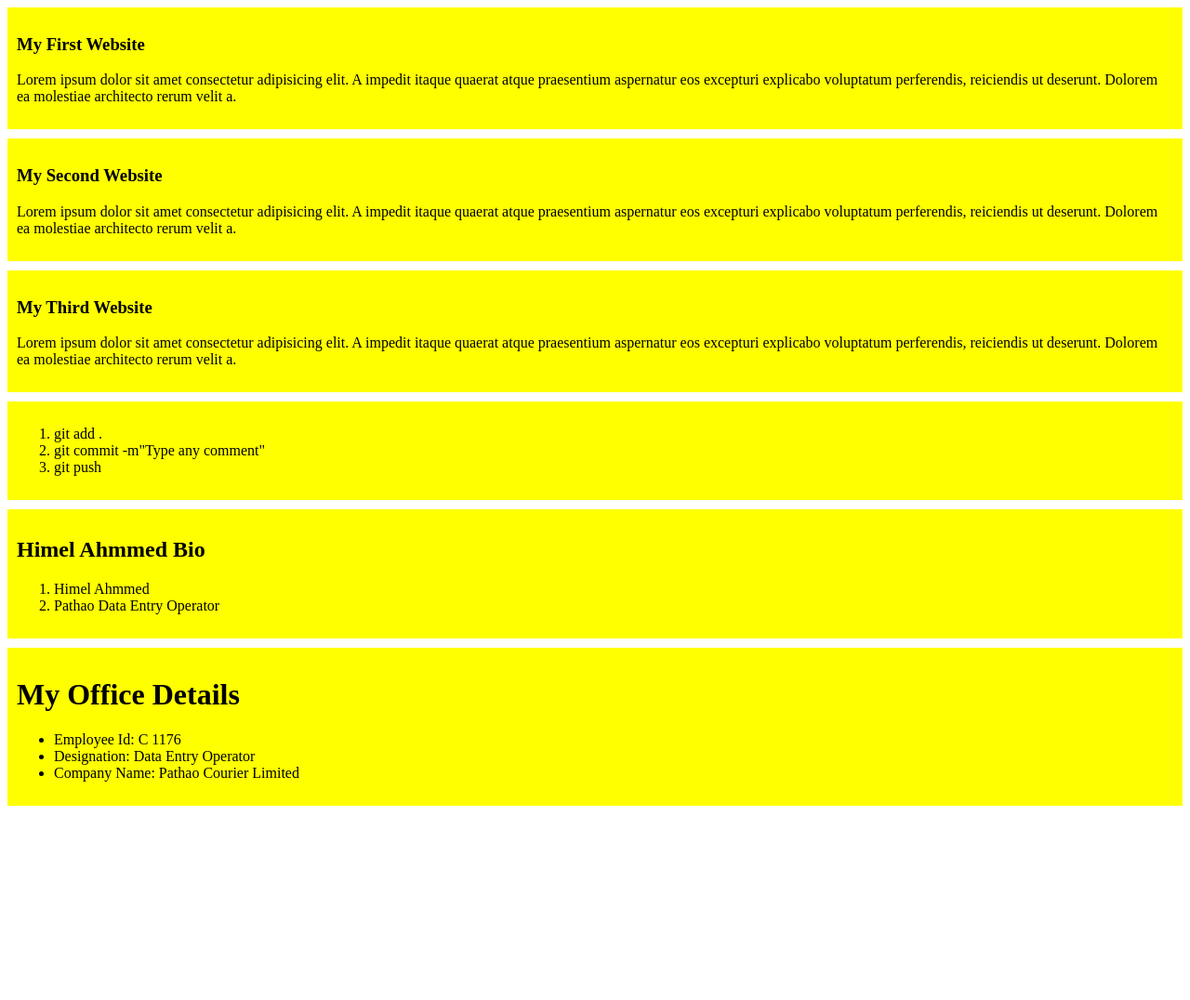
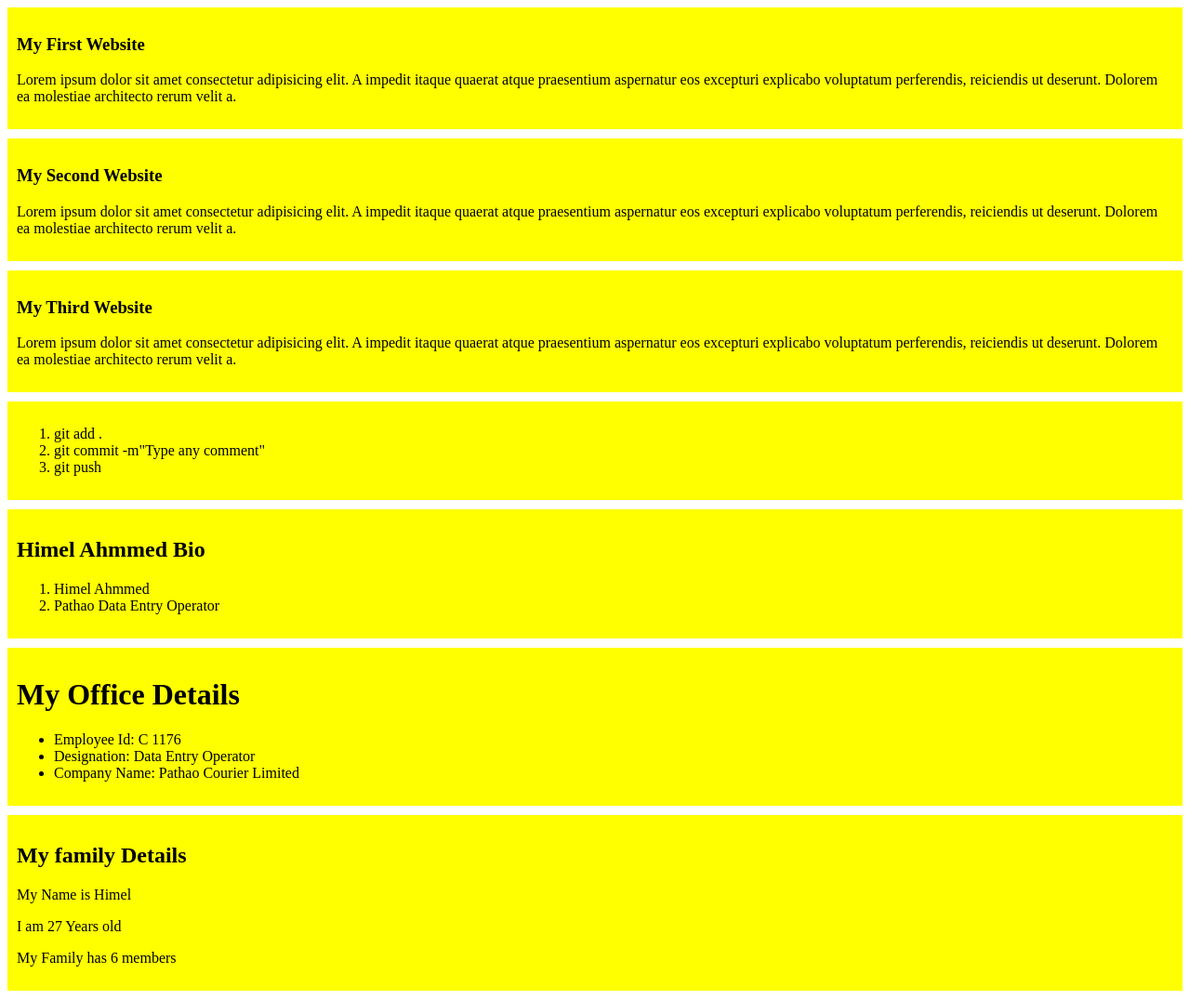
Before and after one commit to himelahmmed/My-Simple-Website, a plain HTML site: page index.html in a window 1280 px wide. Shown: the whole page at 93% size. Before the commit the page ends 877 px from the top, so only its background shows below. Drawn offline with Linux system fonts and the light colour scheme.

Commit message:
my family details

```diff
--- a/index.html
+++ b/index.html
@@ -49,5 +49,13 @@
             <li>Company Name: Pathao Courier Limited</li>
         </ul>
     </div>
+
+    <div>
+        <h2>My family Details</h2>
+        <p>My Name is Himel</p>
+        <p>I am 27 Years old</p>
+        <p>My Family has 6 members</p>
+    </div>
+
 </body>
 </html>
```
